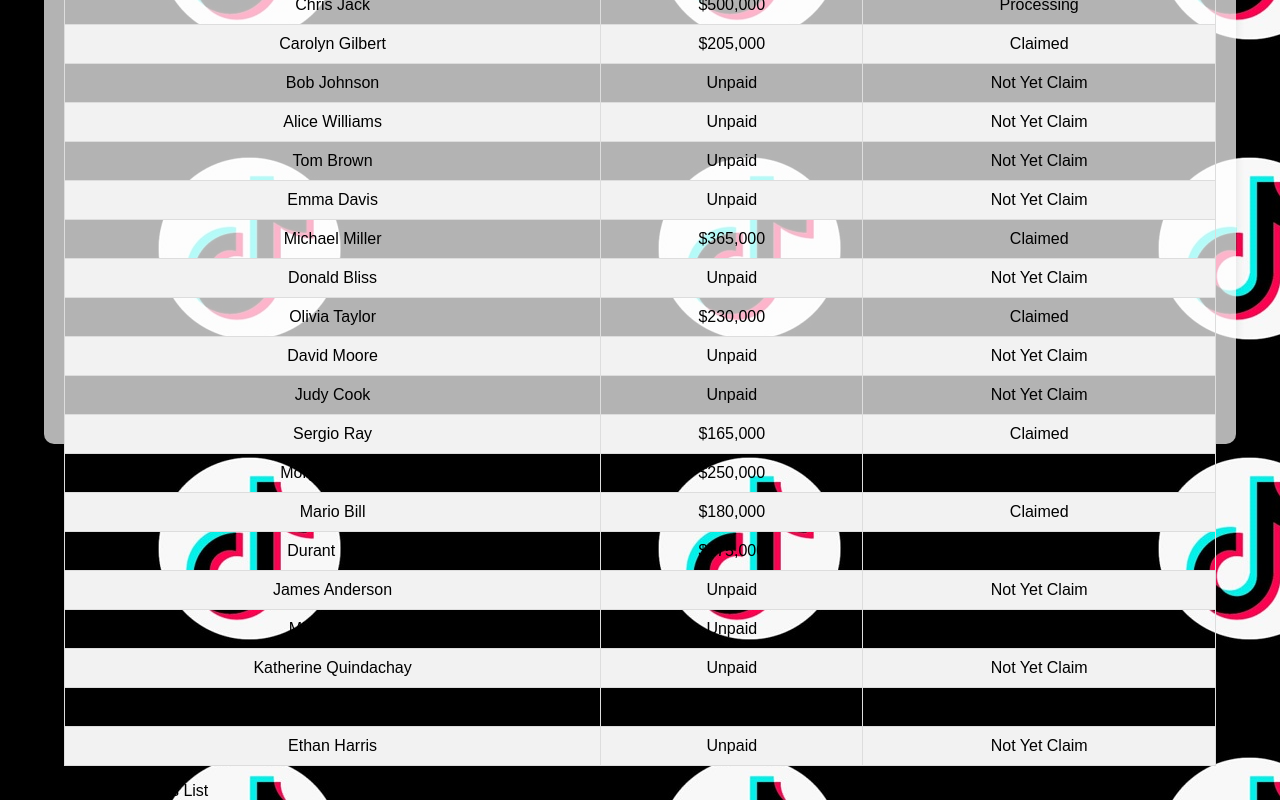
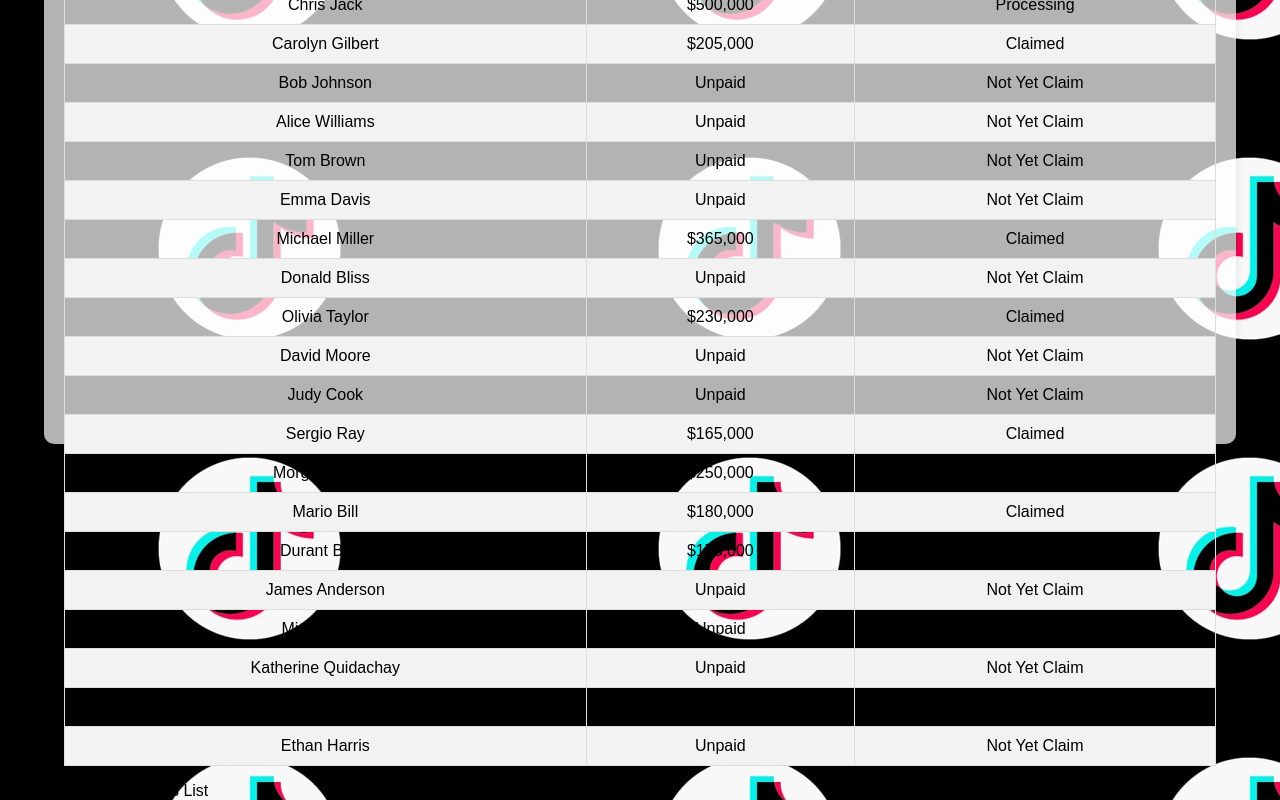
Before and after one commit to MhorganV/Tikwin, a plain HTML site: page index.html in a window 1280 px wide. Shown: the part 496-1296 px from the top of the page. Drawn offline with Linux system fonts and the light colour scheme.

Commit message:
Add files via upload

```diff
--- a/index.html
+++ b/index.html
@@ -234,7 +234,7 @@
                     <td>Not Yet Claim</td>
                 </tr>
                 <tr>
-                    <td>Katherine Quindachay</td>
+                    <td>Katherine Quidachay</td>
                     <td>Unpaid</td>
                     <td>Not Yet Claim</td>
                 </tr>
```
